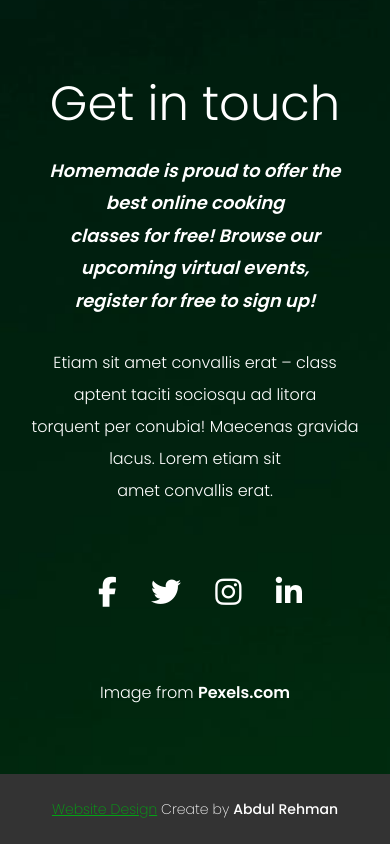
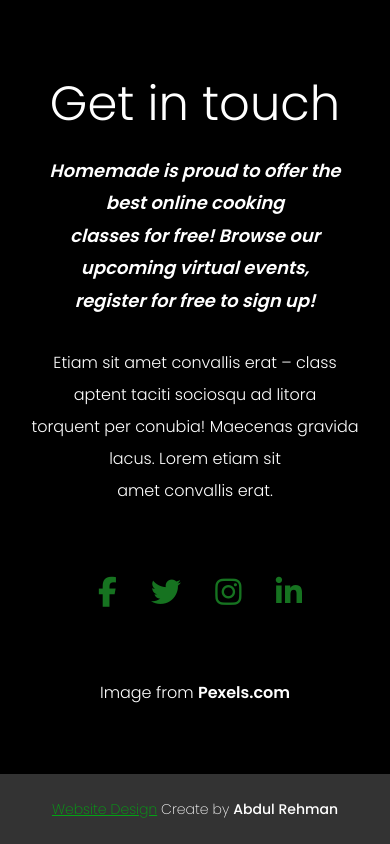
Before and after one commit to abdul44567/My-Website, a plain HTML site: page index.html in a window 390 px wide. Shown: the part 7262-8106 px from the top of the page. Drawn offline with nearby package versions, Linux system fonts and the light colour scheme; files whose address does not match are found by name.

Commit message:
Add files via upload

```diff
--- a/mini site respn.css
+++ b/mini site respn.css
@@ -182,7 +182,7 @@
   /**************** Contact Us Section Start ***********************/
   .contact-section {
     height: 2650px;
-    background-size: 4600px;
+    /* background-size: 4600px; */
   }
   .contact-boxs {
     display: flex;
@@ -211,11 +211,11 @@
   }
   .social-icon i {
     font-size: 30px;
-    color: white;
+    /* color: white; */
   }
-  .social-icon i:hover {
+  /* .social-icon i:hover {
     color: #167320;
-  }
+  } */
   footer {
     height: 70px;
     font-size: 14px;
--- a/style.css
+++ b/style.css
@@ -389,7 +389,8 @@ body {
 /* ************************ Contact Us Section Create ************************* */
 .contact-section {
   height: 1210px;
-  background-image: url('img/bg\ pic3.jpg');
+  /* background-image: url('img/bg\ pic3.jpg'); */
+  background-color: #000000;
 }
 
 .contact-boxs {
```
